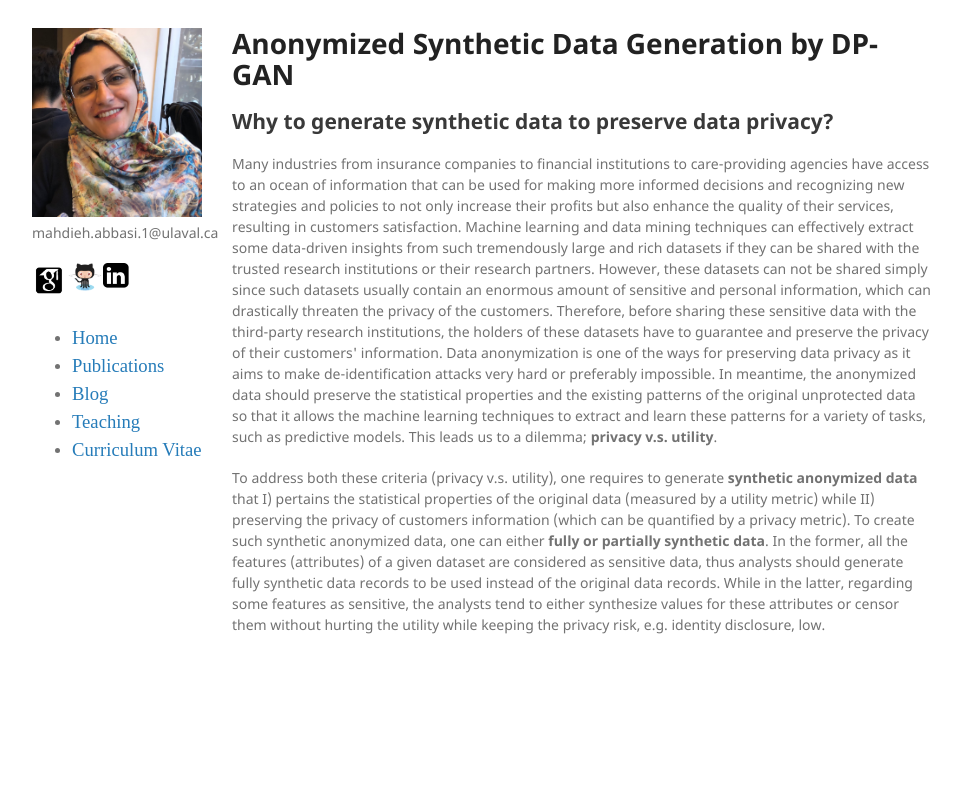
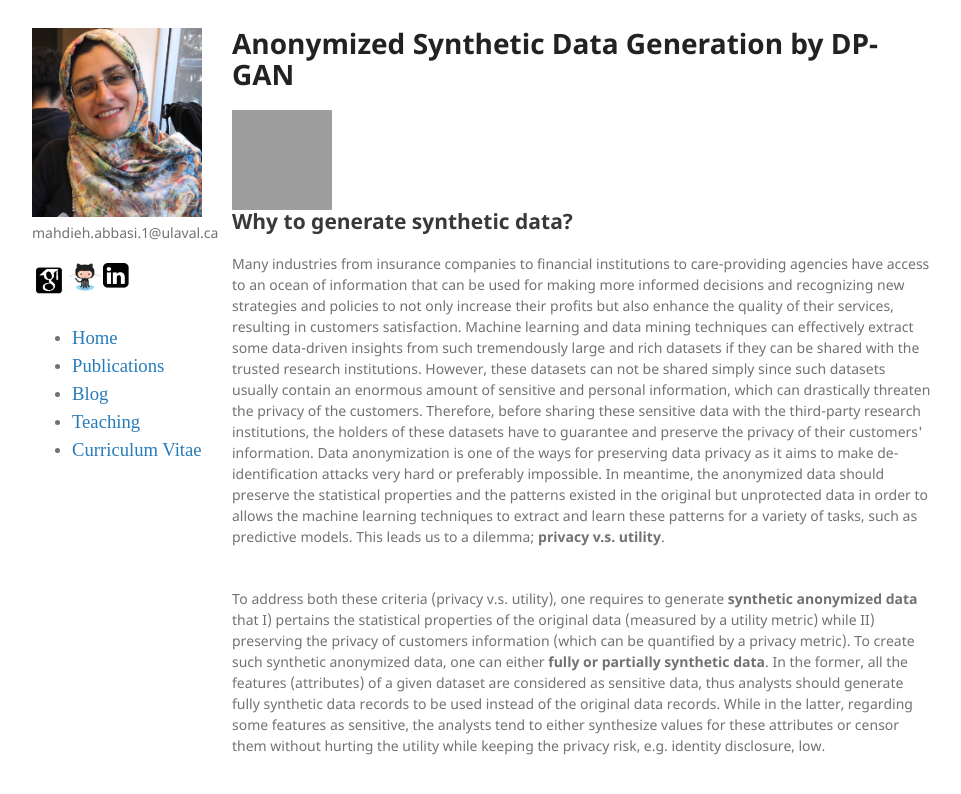
Before and after one commit to mahdaneh/mahdaneh.github.io, a Jekyll site: the page built from Blogs/Data_anonymization_privacy.html, in a window 1280 px wide. Shown: the top 794 px of the page, without its empty margins (158-1119 px from the left). Built offline with Jekyll 4.4.1, drawn with Linux system fonts in a browser that asks for light colours; grey boxes are pictures that could not be loaded.

Commit message:
update blog data-privacy

```diff
--- a/Blogs/Data_anonymization_privacy.html
+++ b/Blogs/Data_anonymization_privacy.html
@@ -7,13 +7,17 @@ layout: default
     <section>
       <h1>Anonymized Synthetic Data Generation by DP-GAN</h1>
 
-  <h2> Why to generate synthetic data to preserve data privacy?</h2>
+<img width="100" height="100" style="vertical-align:middle" src="/Blogs/icon_image.png"/>
+
+  <h2> Why to generate synthetic data?</h2>
 
 <p>
- Many industries from insurance companies to financial institutions to care-providing agencies have access to an ocean of information that can be used for making more informed decisions and recognizing new strategies and policies to not only increase their profits but also enhance the quality of their services, resulting in customers satisfaction. Machine learning and data mining techniques can effectively extract some data-driven insights from such tremendously large and rich datasets if they can be shared with the trusted research institutions or their research partners.
+ Many industries from insurance companies to financial institutions to care-providing agencies have access to an ocean of information that can be used for making more informed decisions and recognizing new strategies and policies to not only increase their profits but also enhance the quality of their services, resulting in customers satisfaction. Machine learning and data mining techniques can effectively extract some data-driven insights from such tremendously large and rich datasets if they can be shared with the trusted research institutions.
 However, these datasets can not be shared simply since such datasets usually contain an enormous amount of sensitive and personal information, which can drastically threaten the privacy of the customers.
-Therefore, before sharing these sensitive data with the third-party research institutions, the holders of these datasets have to guarantee and preserve the privacy of their customers' information. Data anonymization is one of the ways for preserving data privacy as it aims to make de-identification attacks very hard or preferably impossible. In meantime, the anonymized data should preserve the statistical properties and the existing patterns of the original unprotected data so that it allows the machine learning techniques to extract and learn these patterns for a variety of tasks, such as predictive models. This leads us to a dilemma; <b>privacy v.s. utility</b>.
+Therefore, before sharing these sensitive data with the third-party research institutions, the holders of these datasets have to guarantee and preserve the privacy of their customers' information. Data anonymization is one of the ways for preserving data privacy as it aims to make de-identification attacks very hard or preferably impossible. In meantime, the anonymized data should preserve the statistical properties and the patterns existed in the original but unprotected data in order to allows the machine learning techniques to extract and learn these patterns for a variety of tasks, such as predictive models. This leads us to a dilemma; <b>privacy v.s. utility</b>.
 </p>
+
+<img ></img>
 
 <p>
 
```
Also changed, not shown: Blogs/icon_image.jpg (added), Blogs/synthetic_data.png (added).
